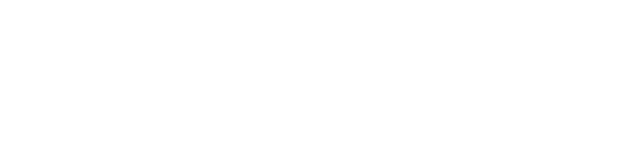
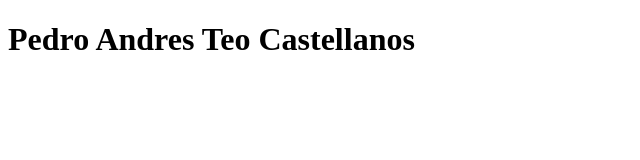
Before and after one commit to pteo2019183/IN5AV, a plain HTML site: page index.html in a window 1280 px wide. Shown: the whole page, without its empty margins (0-640 px from the left). Drawn offline with Linux system fonts and the light colour scheme.

Commit message:
Se agrego titulo en el body

```diff
--- a/index.html
+++ b/index.html
@@ -6,6 +6,6 @@
     <title>Primera Pagina en con GIT</title>
 </head>
 <body>
-
+    <h1>Pedro Andres Teo Castellanos</h1>
 </body>
 </html>
```
